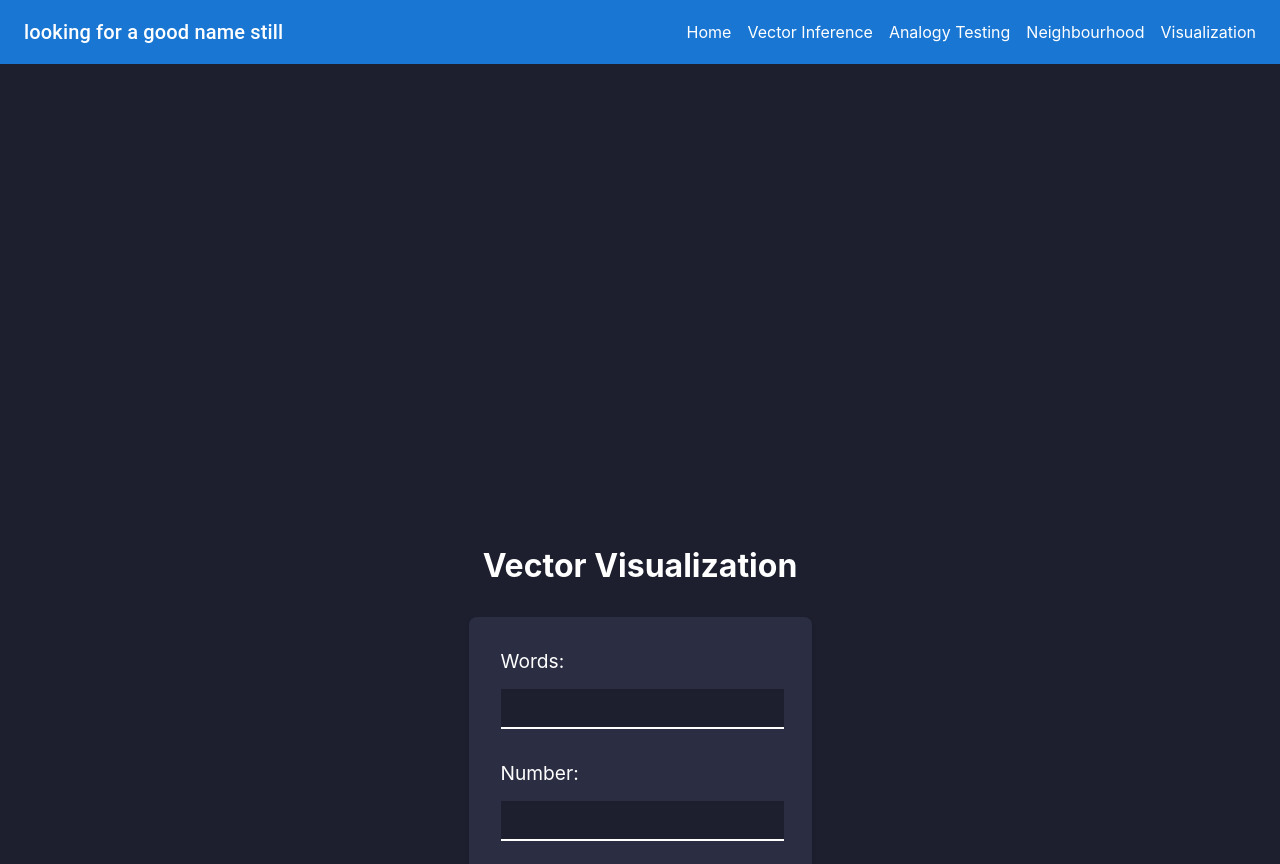
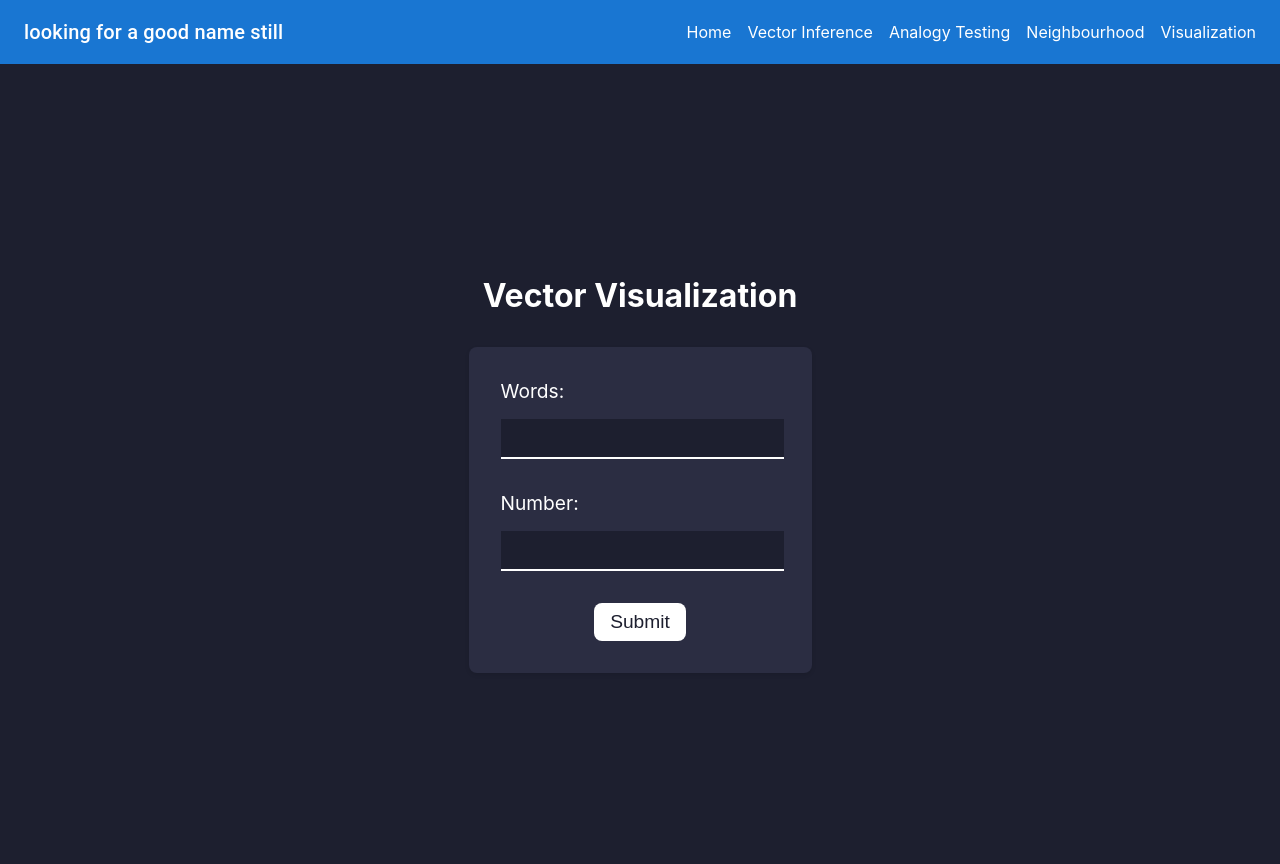
Before and after one commit to ECE493Group8/frontend, a React (Create React App) app: page /visualization in a window 1280 px wide. Built offline with nearby package versions, Linux system fonts and the light colour scheme.

Commit message:
fixed embeddings

```diff
--- a/src/index.css
+++ b/src/index.css
@@ -57,8 +57,6 @@ code {
 }
 
 .title {
-
-  margin-top: 35rem;
   font-size: 2rem;
   margin-bottom: 2rem;
   color: #fff;
--- a/src/pages/visualization.js
+++ b/src/pages/visualization.js
@@ -19,7 +19,7 @@ function WordListInputPage() {
     const handleSubmit = (event) => {
         event.preventDefault();
         const wordsArray = words.split(',').map(word => word.trim());
-        axios.get(`http://127.0.0.1:5000/embeddings?${wordsArray.map((word) => `words=${word}`).join('&')}&n=${n}`)
+        axios.get(`http://129.128.215.93:5000/embeddings?${wordsArray.map((word) => `words=${word}`).join('&')}&n=${n}`)
         .then(response => {
             setResponse(response.data.embeddings_list);
             setWordList(response.data.words_list);
```
